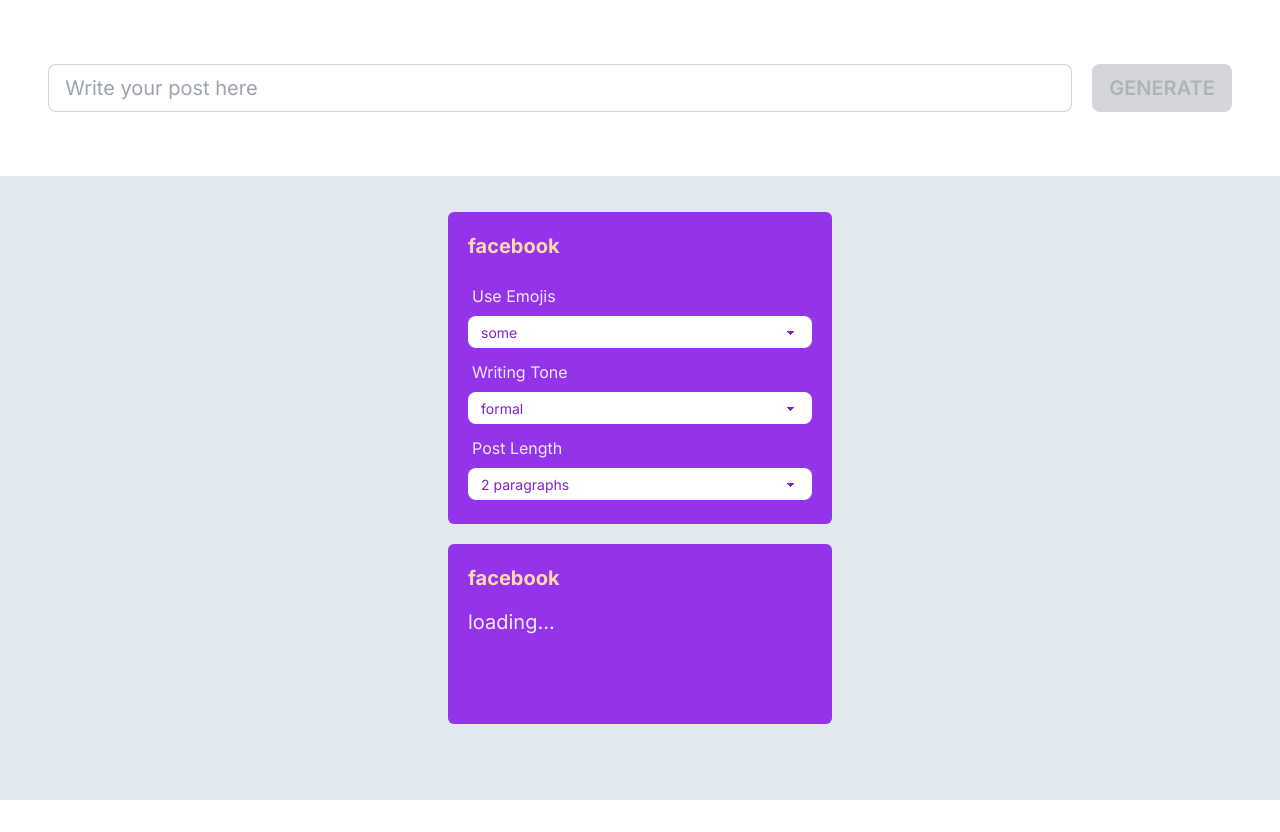
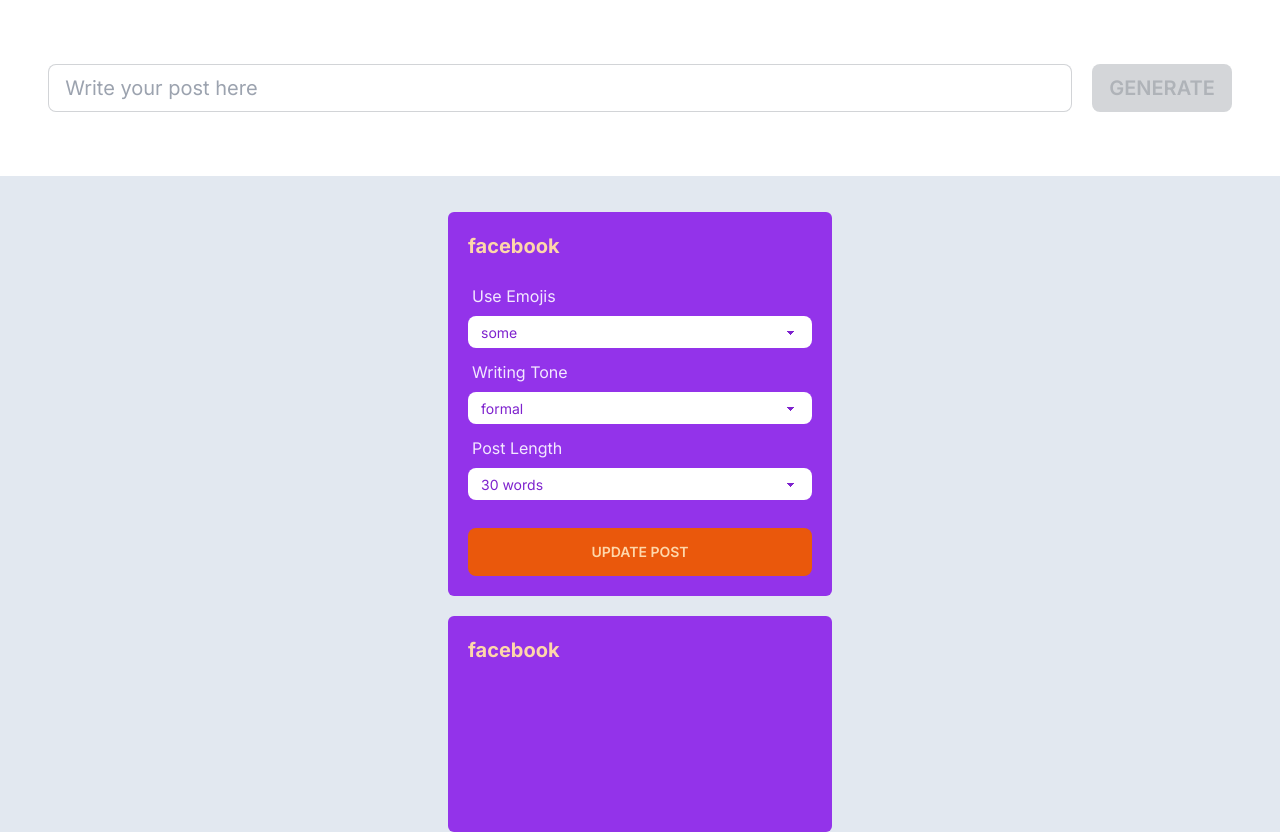
Before and after one commit to Leon-Avanade-Carbonell/persona-builder, a Next.js app: page /post-manager in a window 1280 px wide. Before the commit the page ends 800 px from the top, so only its background shows below. Built offline with nearby package versions, Linux system fonts and the light colour scheme.

Commit message:
called the api in the post-card

```diff
--- a/components/cards/post-card.tsx
+++ b/components/cards/post-card.tsx
@@ -1,5 +1,6 @@
 import {
   EmojiLeverType,
+  IPostManagerBody,
   PostBodyParams,
   PostLengthType,
   SocialMediaType,
@@ -8,12 +9,22 @@
   postLength,
   writingToneLever
 } from '@/types'
-import { InputHTMLAttributes, SelectHTMLAttributes, useReducer } from 'react'
+import { useMutation } from '@tanstack/react-query'
+import {
+  Dispatch,
+  InputHTMLAttributes,
+  SelectHTMLAttributes,
+  useEffect,
+  useReducer,
+  useRef,
+  useState
+} from 'react'
 
 export interface IPostCardProps {
   source: SocialMediaType
   thoughts: string
   defaults?: PostBodyParams
+  finishedLoading: Dispatch<SocialMediaType>
 }
 
 const reducer = (
@@ -25,16 +36,46 @@
 
 const baseDefaults: PostBodyParams = {
   emojiTone: 'some',
-  postLength: '2 paragraphs',
+  postLength: '30 words',
   writingTone: 'Amused'
 }
 
 function PostCard({
   source,
   thoughts,
+  finishedLoading,
   defaults = baseDefaults
 }: IPostCardProps) {
   const [state, dispatch] = useReducer(reducer, { ...defaults })
+  const [message, setMessage] = useState('')
+  const onceRef = useRef(false)
+
+  const chatAPI = useMutation({
+    mutationFn: () => {
+      const requestBody = JSON.stringify({
+        ...state,
+        message: thoughts
+      } as IPostManagerBody)
+      return fetch('/api/post-manager', { method: 'POST', body: requestBody })
+    },
+    onSuccess: async (res) => {
+      const data = (await res.json()) as { message: string }
+      setMessage(data.message)
+    },
+    onSettled: () => {
+      onceRef.current = false
+      finishedLoading(source)
+    }
+  })
+
+  useEffect(() => {
+    if (thoughts && !onceRef.current) {
+      chatAPI.mutate()
+      onceRef.current = true
+    }
+    // eslint-disable-next-line react-hooks/exhaustive-deps
+  }, [thoughts])
+
   return (
     <>
       <div className="flex flex-1 flex-col max-w-sm">
@@ -79,10 +120,24 @@
               <option key={entry}>{entry.toLocaleLowerCase()}</option>
             ))}
           </Levers>
+          <button
+            className="btn btn-md mt-6 w-full bg-orange-600 text-orange-200 border-none text-md"
+            onClick={() => chatAPI.mutate()}
+          >
+            Update Post
+          </button>
         </div>
         <div className="w-lg max-h-[13.5rem] w-full p-5 bg-purple-600 rounded-md">
           <div className="mb-4 text-orange-200 text-xl font-bold">{source}</div>
-          <div className="h-24 text-xl">{thoughts || 'loading...'}</div>
+          <div className="h-36 text-md overflow-y-auto">
+            {chatAPI.isPending ? (
+              <div className="w-full h-full flex flex-1 justify-center items-center">
+                <span className="loading loading-spinner loading-md " />
+              </div>
+            ) : (
+              message
+            )}
+          </div>
         </div>
       </div>
     </>
--- a/types.ts
+++ b/types.ts
@@ -61,12 +61,11 @@
 export type WritingToneLever = (typeof writingToneLever)[number]
 
 export const postLength = [
-  '10 words',
   '20 words',
   '30 words',
-  '1 paragraph',
-  '2 paragraphs',
-  '3 paragraphs'
+  '40 words',
+  '50 words',
+  'a limerick'
 ] as const
 export type PostLengthType = (typeof postLength)[number]
 
```
